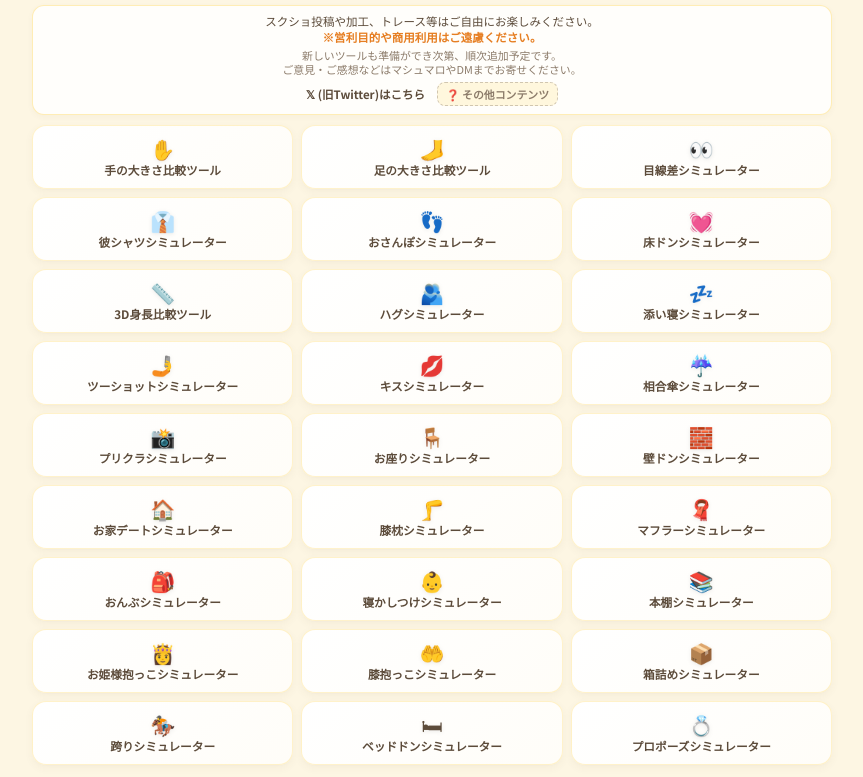
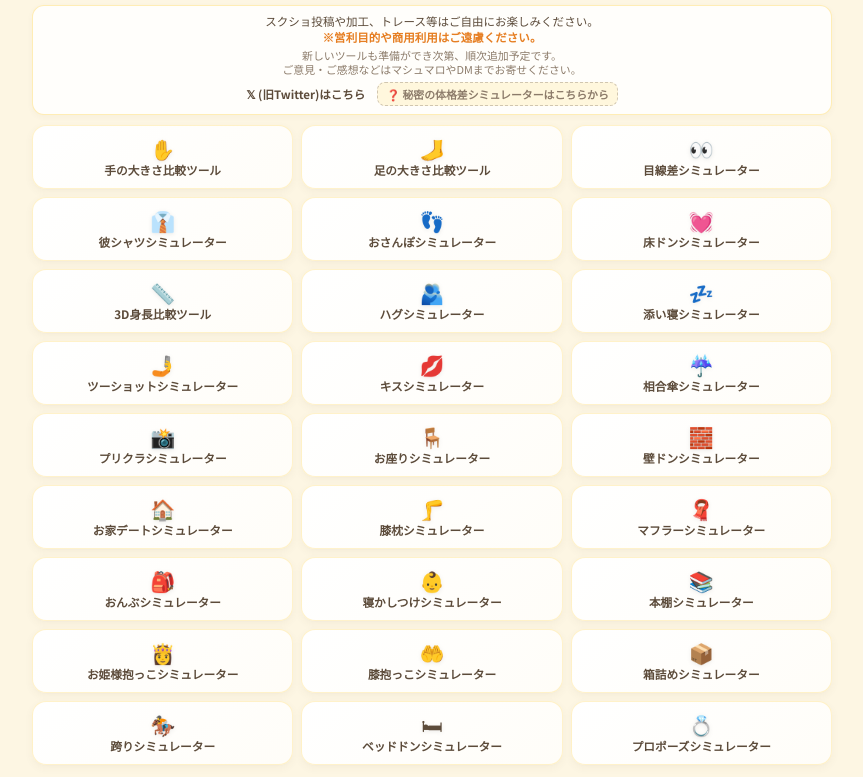
Before and after one commit to qwertyaz111/my-site-hub, a plain HTML site: page index.html in a window 1280 px wide. Shown: the part 47-824 px from the top of the page, without its empty margins (208-1071 px from the left). Drawn offline with Linux system fonts and the light colour scheme.

Commit message:
index.html を更新

```diff
--- a/index.html
+++ b/index.html
@@ -217,7 +217,7 @@
 
     <div class="link-row">
         <a href="https://x.com/qwertyaz111" class="sns-link" target="_blank" rel="noopener noreferrer">𝕏 (旧Twitter)はこちら</a>
-        <a href="https://qwertyaz111.itch.io/r18-my-site-hub" class="extra-link-btn" target="_blank" rel="noopener noreferrer">❓ その他コンテンツ</a>
+        <a href="https://qwertyaz111.itch.io/r18-my-site-hub" class="extra-link-btn" target="_blank" rel="noopener noreferrer">❓ 秘密の体格差シミュレーターはこちらから</a>
     </div>
 </div>
 
```
